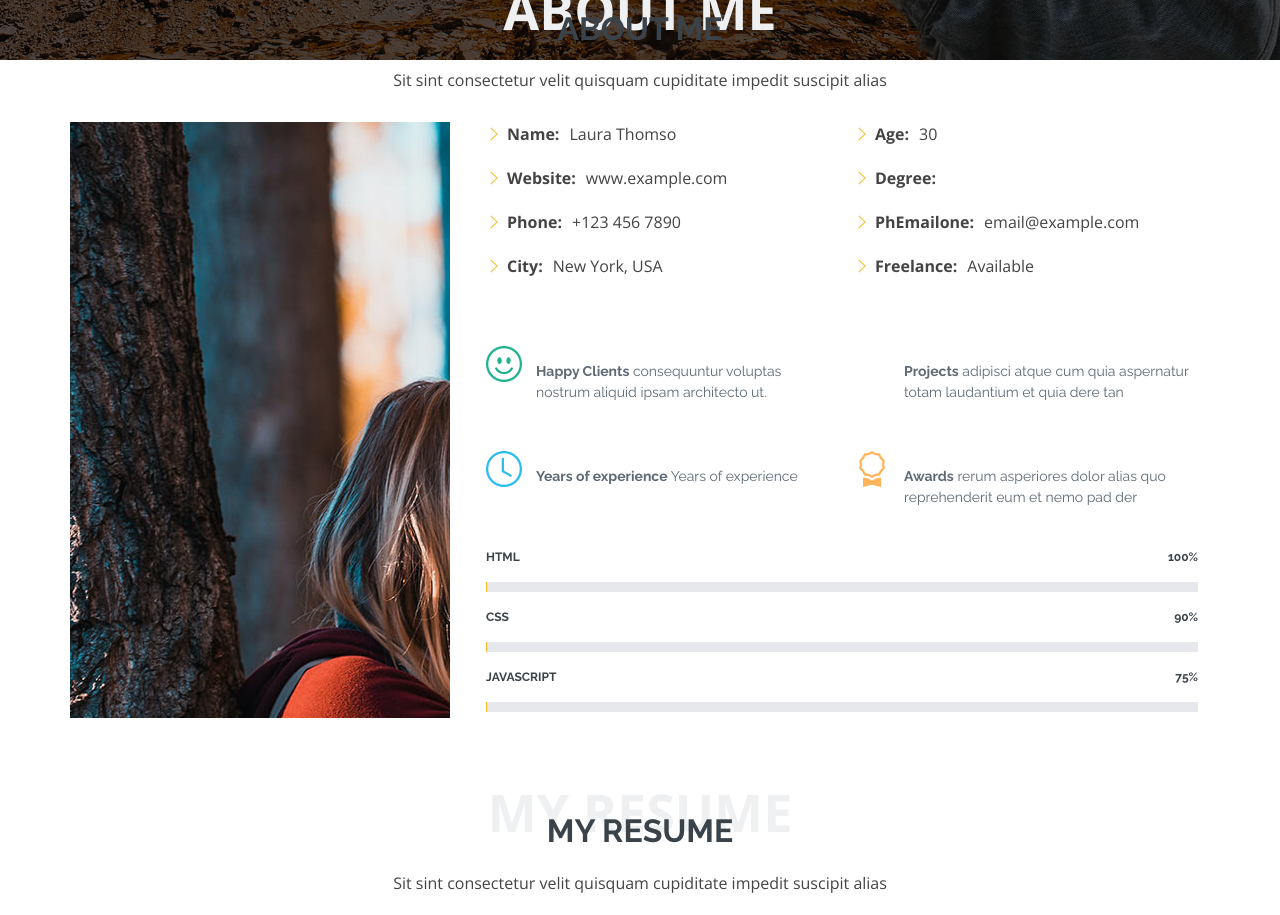
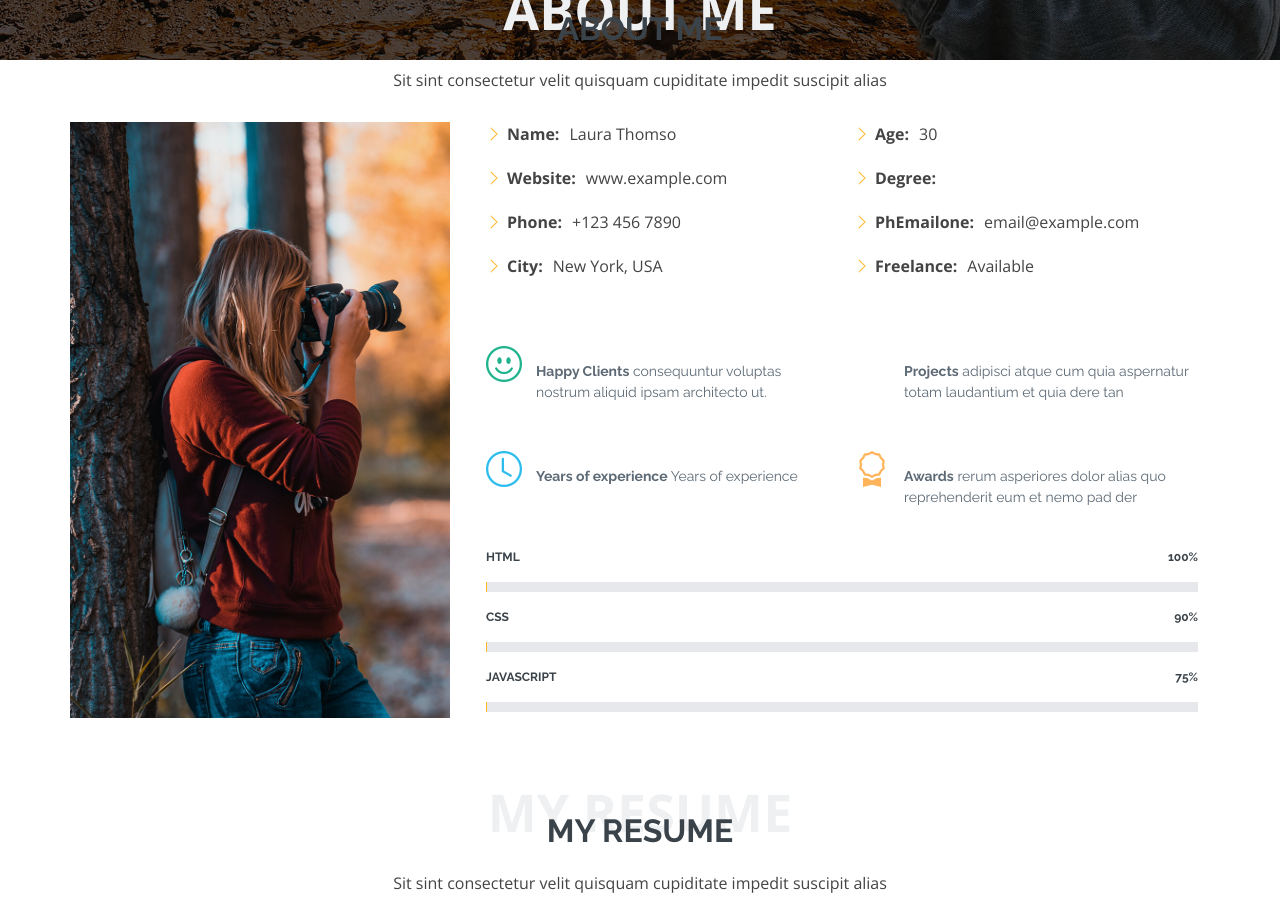
Before and after one commit to Yeasin2021/reacttemplate, a React (Create React App) app: page / in a window 1280 px wide. Shown: the part 740-1655 px from the top of the page. Built offline with nearby package versions, Linux system fonts and the light colour scheme; data requests are answered from the project's data file.

Commit message:
about me image dynamic remove

```diff
--- a/src/App.css
+++ b/src/App.css
@@ -622,10 +622,10 @@ section {
 }
 
 .about .image {
-  /* background: url("../public/img/me.jpg") center center no-repeat; */
+  background: url("../public/img/me.jpg") center center no-repeat;
   background-size: cover;
   min-height: 500px;
-  background-repeat: no-repeat;
+
 }
 
 .about .skills-content {
--- a/src/components/AboutMe.js
+++ b/src/components/AboutMe.js
@@ -27,7 +27,8 @@ const AboutMe = () => {
             </div>
 
             <div className="row">
-              <div className="image col-lg-4 d-flex align-items-stretch justify-content-center justify-content-lg-start" style={{ background:`url(${(item.image)})` }}></div>
+            {/* style={{ background:`url(${(item.image)})` }} */}
+              <div className="image col-lg-4 d-flex align-items-stretch justify-content-center justify-content-lg-start"></div>
               <div className="col-lg-8 d-flex flex-column align-items-stretch">
                 <div className="content ps-lg-4 d-flex flex-column justify-content-center">
                   <div className="row">
```
